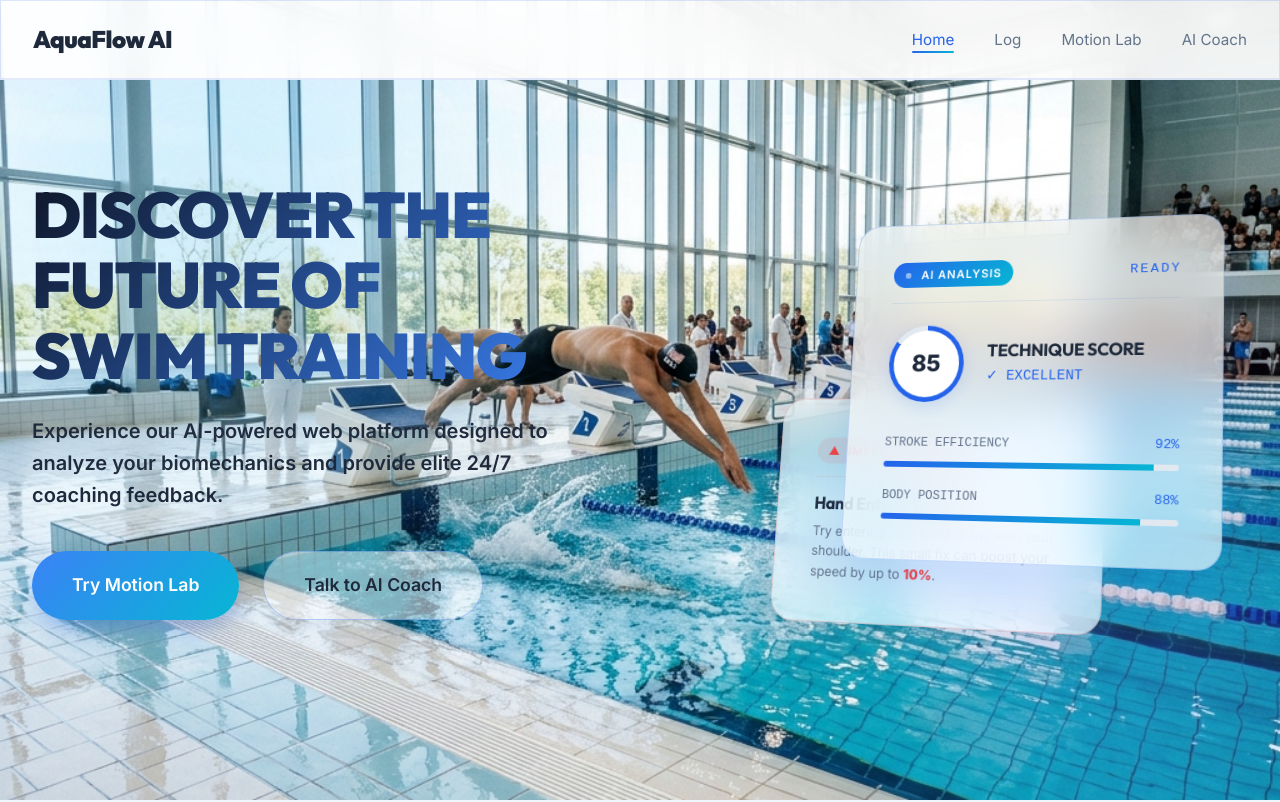
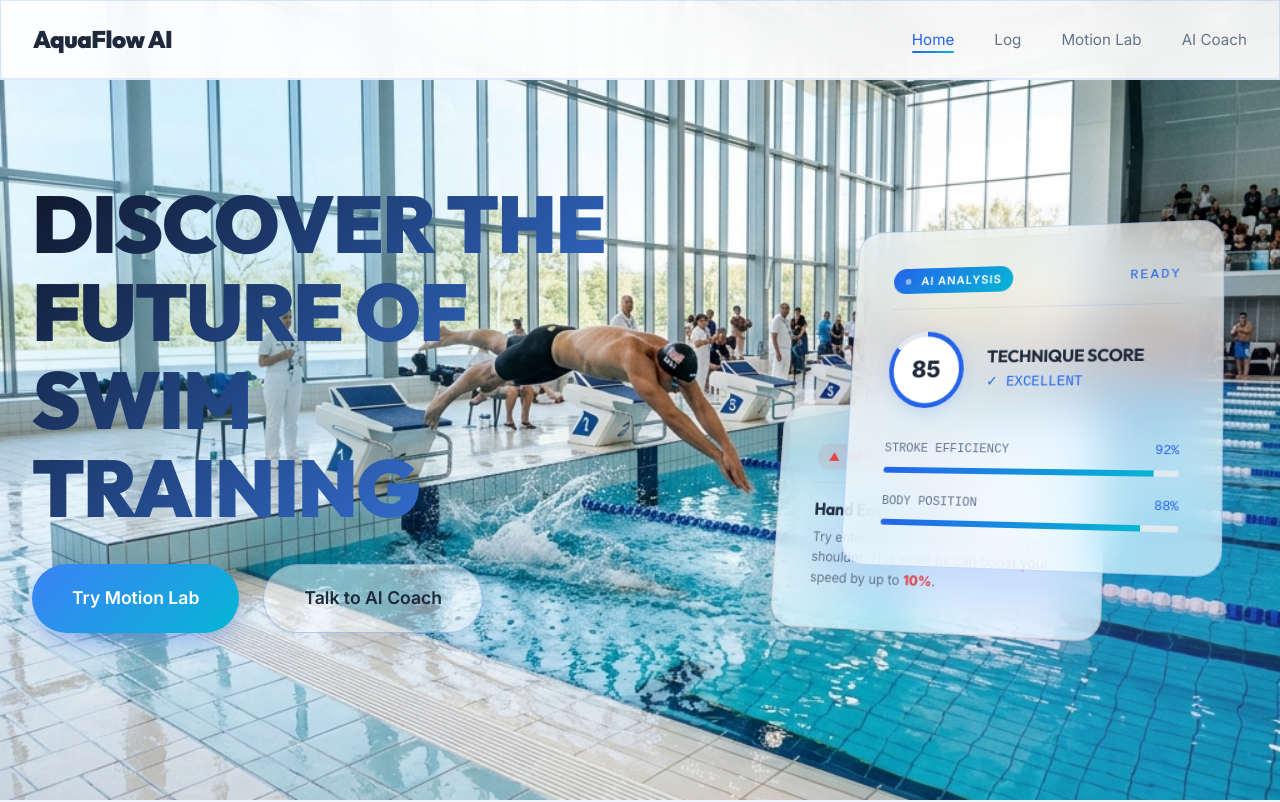
Before and after one commit to cyc2003jy-wq/swim_training_app, a website: page index.html in a window 1280 px wide. Shown: the top 802 px of the page. Drawn offline with Linux system fonts and the light colour scheme.

Commit message:
Remove hero subtitle and enlarge main title for a cleaner look

```diff
--- a/index.html
+++ b/index.html
@@ -43,9 +43,8 @@
     <!-- Hero Section -->
     <header class="hero">
         <div class="hero-content fade-up" style="max-width: 650px; position: relative;">
-            <h1 class="hero-title" style="background: linear-gradient(135deg, #0f172a 0%, #3b82f6 100%); -webkit-background-clip: text; -webkit-text-fill-color: transparent; font-size: clamp(2.8rem, 5.5vw, 4rem); margin-bottom: 1.5rem; letter-spacing: -0.02em; line-height: 1.1;">DISCOVER THE FUTURE OF<br>SWIM TRAINING</h1>
-            <p class="hero-subtitle" style="font-size: 1.25rem; font-weight: 600; color: #1e293b; margin-bottom: 2.5rem; line-height: 1.6; text-shadow: 0 4px 20px rgba(255,255,255,0.9), 0 0 50px rgba(255,255,255,1);">Experience our AI-powered web platform designed to analyze your biomechanics and provide elite 24/7 coaching feedback.</p>
-            <div class="hero-actions" style="gap: 1.5rem;">
+            <h1 class="hero-title" style="background: linear-gradient(135deg, #0f172a 0%, #3b82f6 100%); -webkit-background-clip: text; -webkit-text-fill-color: transparent; font-size: clamp(3.5rem, 7vw, 5rem); margin-bottom: 2rem; letter-spacing: -0.02em; line-height: 1.1;">DISCOVER THE FUTURE OF<br>SWIM TRAINING</h1>
+            <div class="hero-actions" style="gap: 1.5rem; display: flex;">
                 <a href="motion.html" class="btn btn-primary btn-large" style="padding: 1.2rem 2.5rem; font-size: 1.1rem; border-radius: 100px;">Try Motion Lab</a>
                 <a href="coach.html" class="btn btn-secondary btn-large" style="padding: 1.2rem 2.5rem; font-size: 1.1rem; border-radius: 100px; background: rgba(255,255,255,0.5); border: 1px solid rgba(37,99,235,0.3); color: #1e293b;">Talk to AI Coach</a>
             </div>
```
